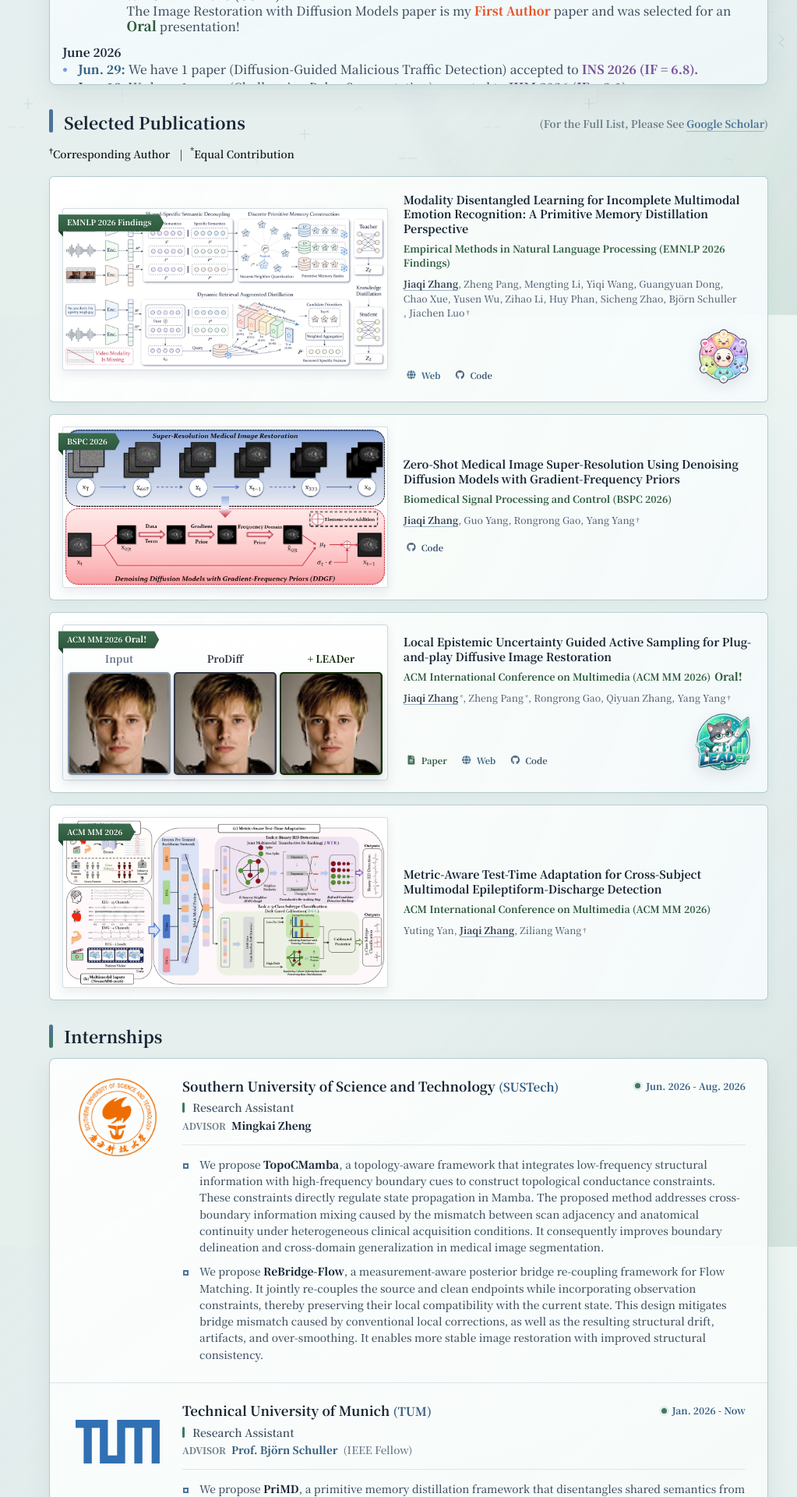
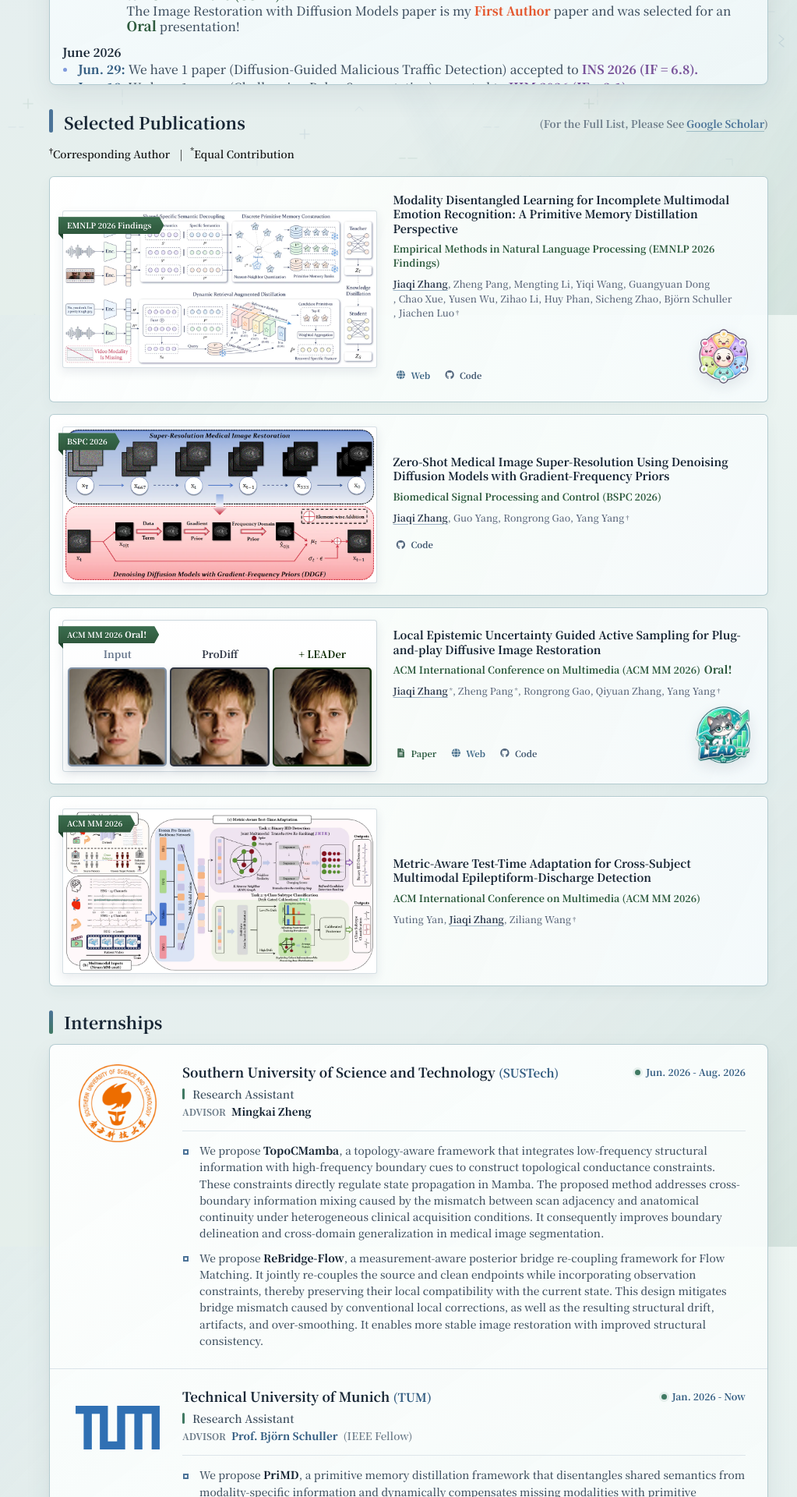
Before and after one commit to JiaqiZhang-Sengoku/JiaqiZhang-Sengoku.github.io, a Jekyll site: the page built from _pages/about.md, in a window 1280 px wide. Shown: the part 791-2711 px from the top of the page at 78% size, without its empty margins (257-1280 px from the left). Built offline with Jekyll 4.4.1, drawn with Linux system fonts in a browser that asks for light colours; some web fonts are replaced; comment, search, counter and statistics services are not loaded.

Commit message:
20260707

```diff
--- a/assets/css/main.scss
+++ b/assets/css/main.scss
@@ -1562,7 +1562,7 @@ body > #main > .sidebar.sticky {
 .paper-box {
     position: relative;
     display: grid !important;
-    grid-template-columns: minmax(350px, 47%) minmax(0, 1fr) !important;
+    grid-template-columns: minmax(350px, 45.5%) minmax(0, 1fr) !important;
     gap: 18px !important;
     align-items: center !important;
     min-height: 0;
@@ -3187,7 +3187,7 @@ body > #main > .sidebar.sticky {
     }
 
     .paper-box {
-        grid-template-columns: minmax(300px, 47%) minmax(0, 1fr) !important;
+        grid-template-columns: minmax(300px, 45.5%) minmax(0, 1fr) !important;
         gap: 15px !important;
         padding: 14px 15px !important;
     }
```
